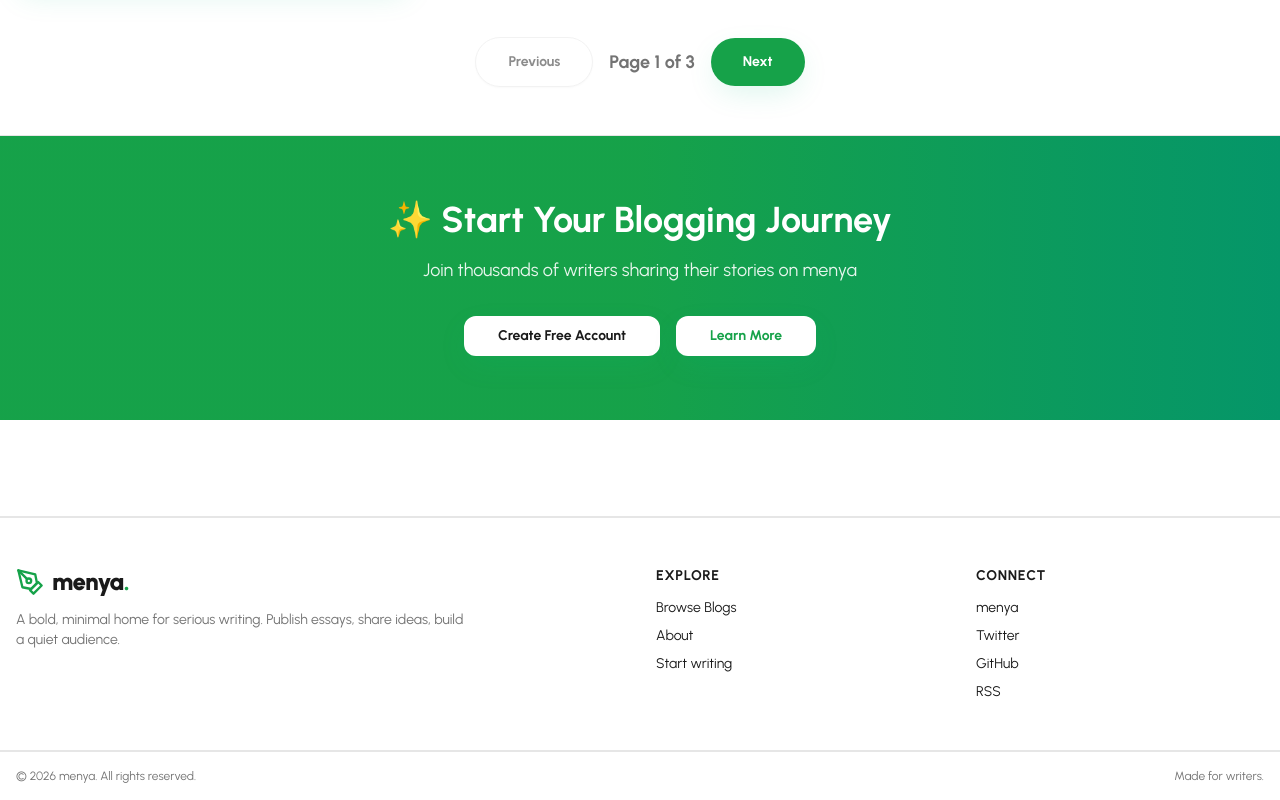
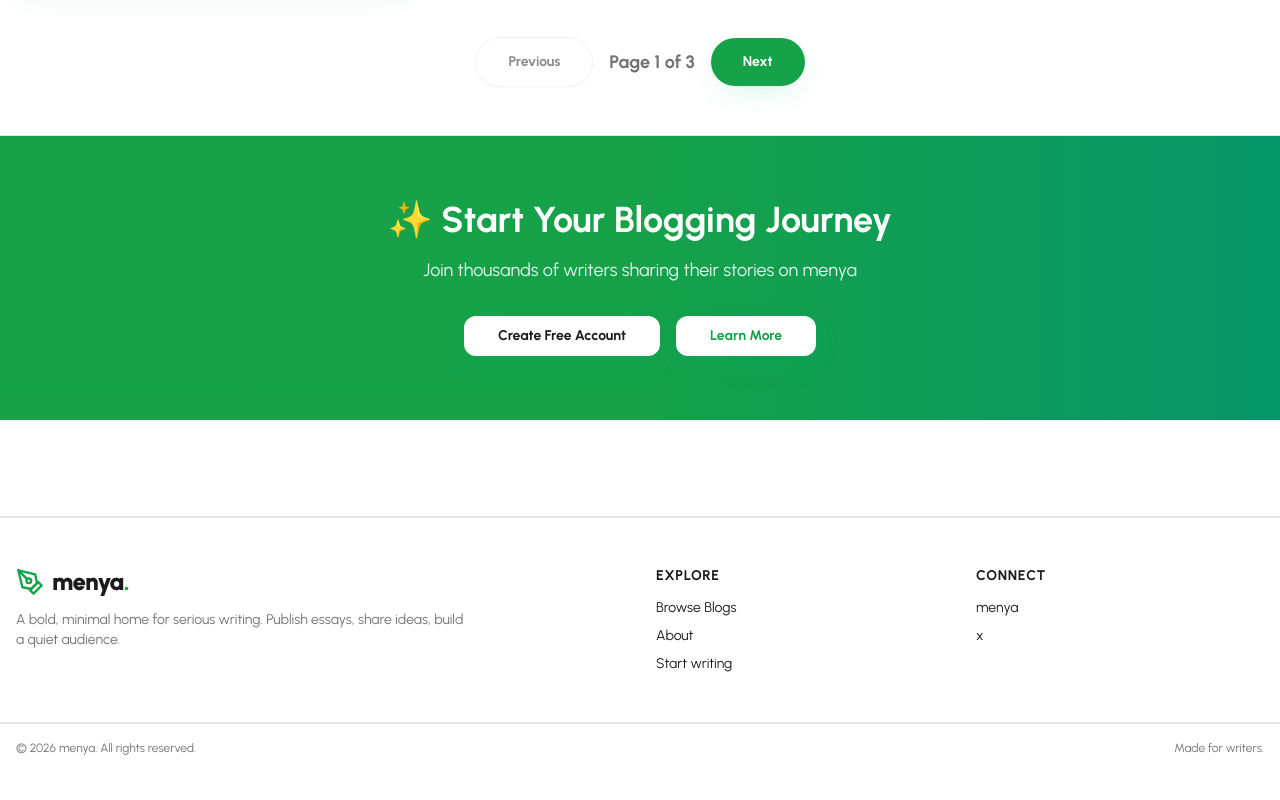
Before and after one commit to A2kmoise/ibihe, a React (Vite) app: page / in a window 1280 px wide. Shown: the part 3166-3966 px from the top of the page. After the commit the page ends 3938 px from the top, so only its background shows below. Built offline with nearby package versions, Linux system fonts and the light colour scheme; no server answers.

Commit message:
footer clean unnecessary links

```diff
--- a/src/components/Footer.tsx
+++ b/src/components/Footer.tsx
@@ -33,9 +33,7 @@ export function Footer() {
           <h4 className="mb-3 text-sm font-bold uppercase tracking-wider">Connect</h4>
           <ul className="space-y-2 text-sm">
             <li><Link to="/home" className="hover:text-primary">menya</Link></li>
-            <li><a href="#" className="hover:text-primary">Twitter</a></li>
-            <li><a href="#" className="hover:text-primary">GitHub</a></li>
-            <li><a href="#" className="hover:text-primary">RSS</a></li>
+            <li><a href="#" className="hover:text-primary">x</a></li>
           </ul>
         </div>
       </div>
```
